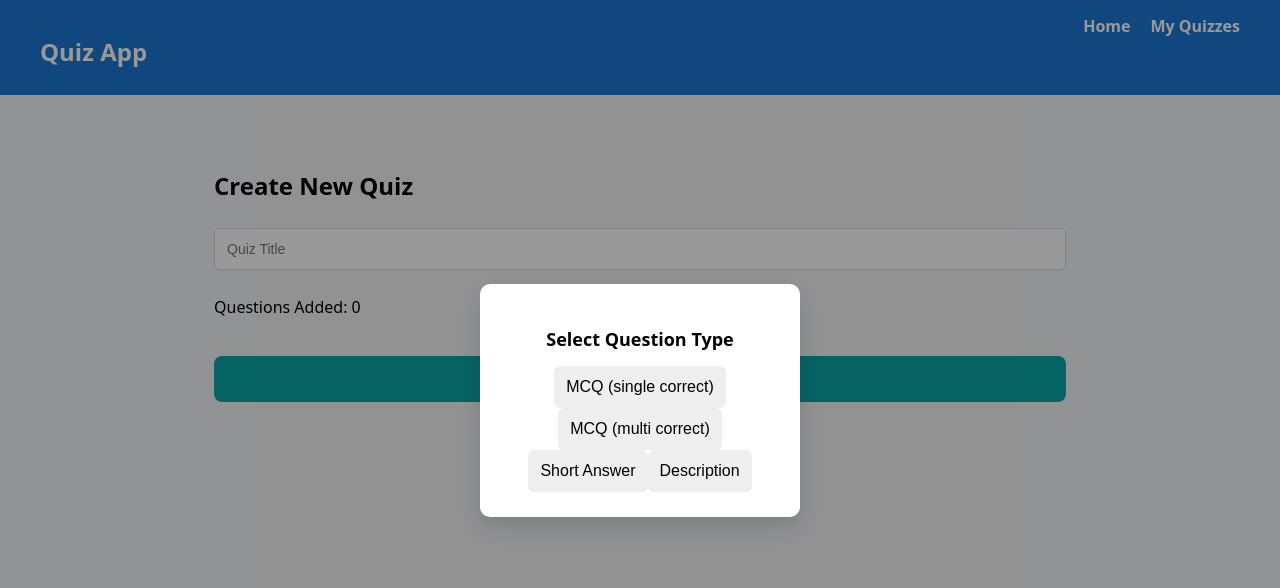
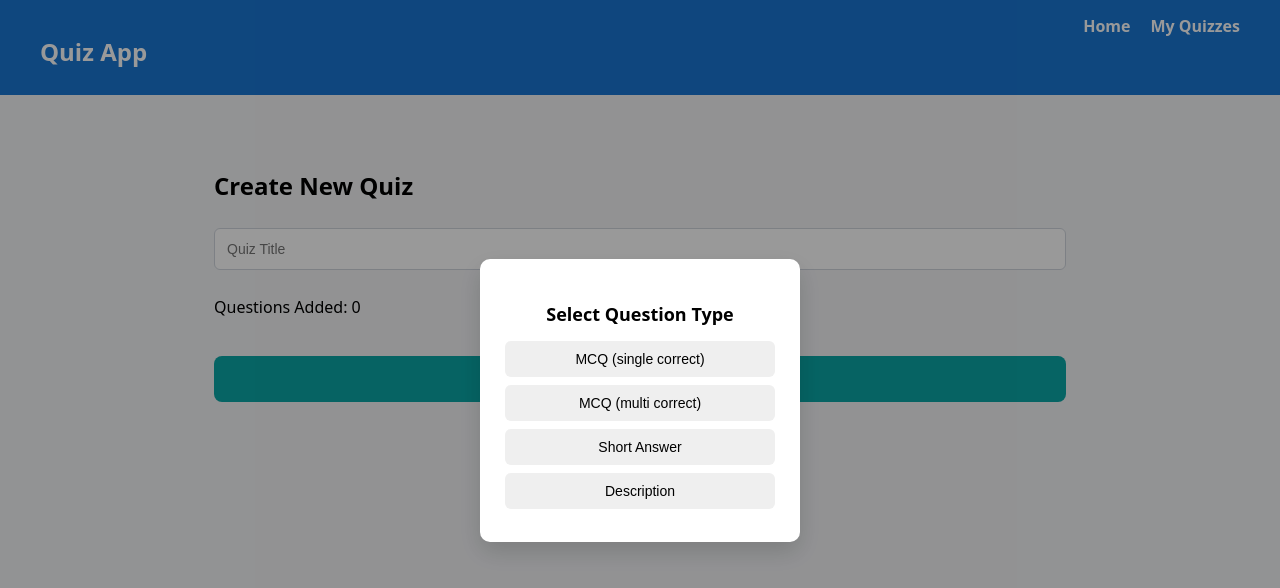
Before and after one commit to Akanksha9839/quiz-app, a React (Vite) app: page /#/create in a window 1280 px wide. Shown: the top 588 px of the page. Built offline with nearby package versions, Linux system fonts and the light colour scheme.

Commit message:
Fix CSS alignment for Create Quiz and My Quizzes

```diff
--- a/src/pages/CreateQuiz.css
+++ b/src/pages/CreateQuiz.css
@@ -105,7 +105,10 @@
 /* ===== MODAL ===== */
 .modal-overlay {
   position: fixed;
-  inset: 0;
+  top: 0;
+  left: 0;
+  width: 100vw;
+  height: 100vh;
   background: rgba(0, 0, 0, 0.45);
   display: flex;
   justify-content: center;
@@ -115,10 +118,22 @@
 
 .modal-box {
   background: #ffffff;
-  padding: 26px;
-  width: 340px;
-  border-radius: 12px;
+  padding: 24px;
+  width: 320px;
+  border-radius: 10px;
   box-shadow: 0 10px 25px rgba(0,0,0,0.15);
+  max-width: 90%;
+  text-align: center;
+}
+.modal-box button {
+  display: block;
+  width: 100%;
+  margin: 8px 0;
+  padding: 10px;
+  border-radius: 6px;
+  border: none;
+  cursor: pointer;
+  font-size: 14px;
 }
 
 .modal-box h3 {
```
